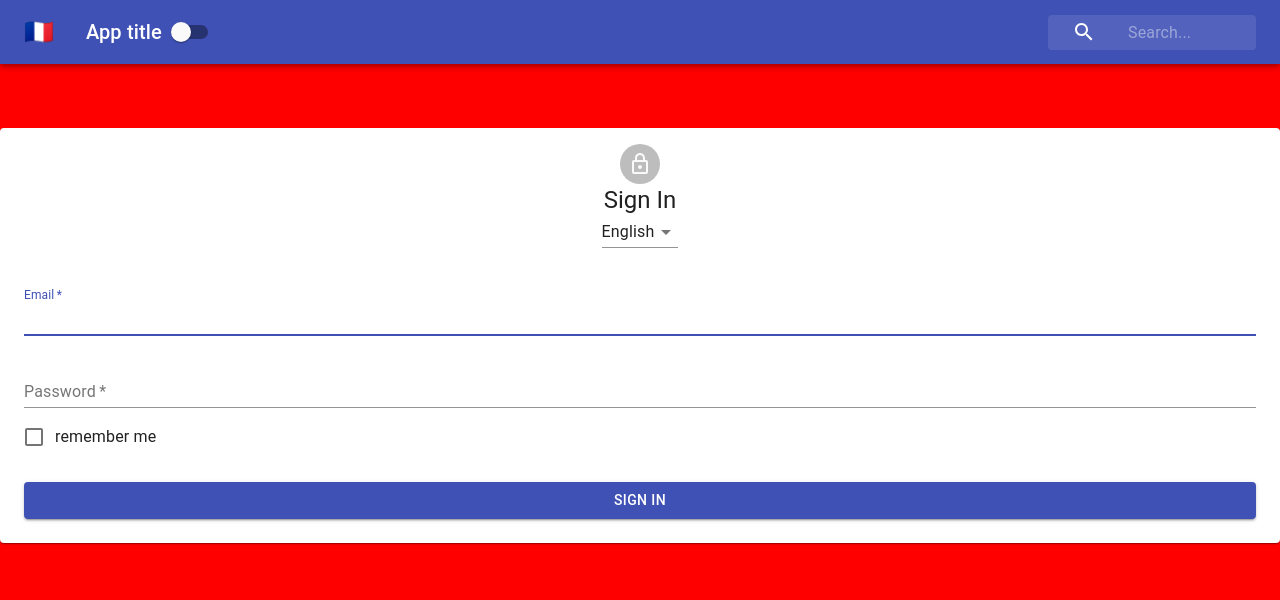
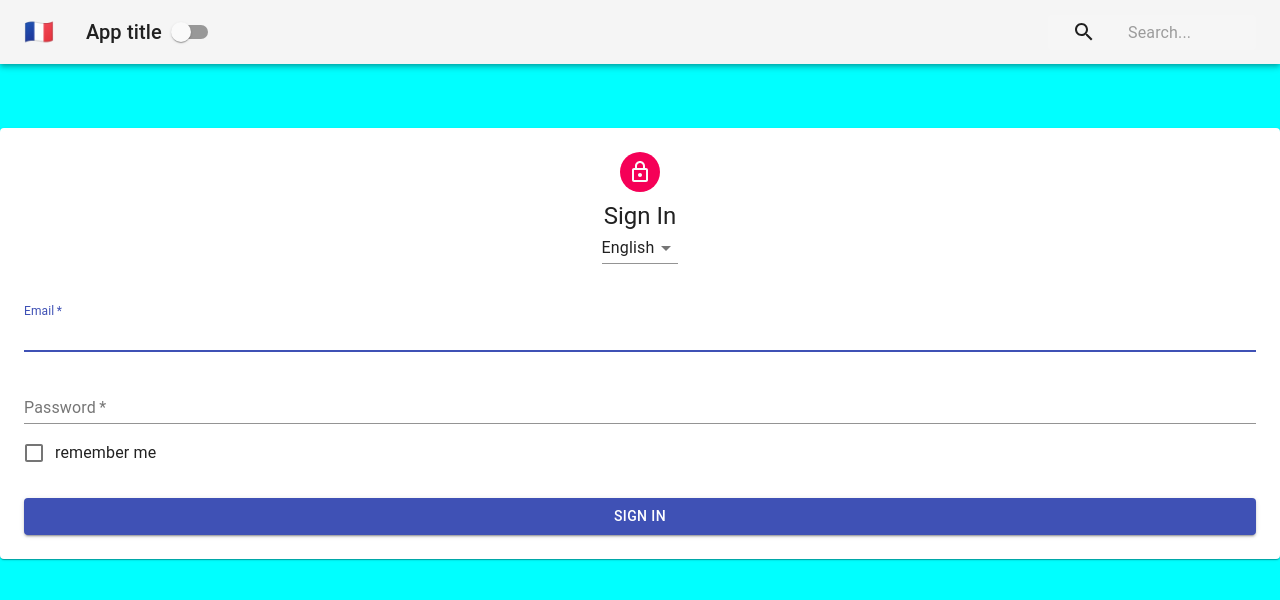
Before and after one commit to vanessanaja/context-app, a React (Create React App) app: page / in a window 1280 px wide. Shown: the top 600 px of the page. Built offline with nearby package versions, Linux system fonts and the light colour scheme.

Commit message:
add context for navbar

```diff
--- a/src/App.js
+++ b/src/App.js
@@ -3,14 +3,17 @@ import Navbar from './Navbar';
 import Form from './Form';
 import PageContent from './PageContent';
 import './App.css';
+import { ThemeProvider } from './context/ThemeContext';
 
 class App extends Component{
   render() {
   return (
+    <ThemeProvider>
       <PageContent>
         <Navbar />
         <Form />
       </PageContent>
+     </ThemeProvider>
     );
   }
 }
--- a/src/Form.js
+++ b/src/Form.js
@@ -21,7 +21,7 @@ class Form extends Component {
     return (
       <main className={classes.name}>
         <Paper className={classes.paper}>
-          <Avatar clasName={classes.avatar}>
+          <Avatar className={classes.avatar}>
             <LockOutlinedIcon/>
           </Avatar>
           <Typography variant='h5'>Sign In</Typography>
--- a/src/Navbar.js
+++ b/src/Navbar.js
@@ -10,13 +10,17 @@ import Switch from "@material-ui/core/Switch";
 import { withStyles } from "@material-ui/core/styles";
 import App from "./App";
 import styles from './styles/NavbarStyles';
+import {ThemeContext} from './context/ThemeContext';
 
 class Navbar extends Component {
+  static contextType = ThemeContext;// this tells the class to look up and see if it's nested
+  //inside a ThemeProvider (the nearest one of it's nested inside more than one)
   render() {
+    const {isDarkMode} = this.context;
     const {classes} = this.props;
     return (
       <div className={classes.root}>
-        <AppBar position='static' color='primary'>
+        <AppBar position='static' color={isDarkMode ? 'default' : 'primary'}>
           <Toolbar>
             <IconButton className={classes.menuButton} color='inherit' >
               <span>🇫🇷</span>
--- a/src/PageContent.js
+++ b/src/PageContent.js
@@ -3,7 +3,7 @@ import React, { Component } from "react";
 export default class PageContent extends Component {
   render() {
     const styles = {
-      backgroundColor: 'red',
+      backgroundColor: 'aqua',
       height: '100vh',
       width: '100vw',
     }
--- /dev/null
+++ b/src/context/ThemeContext.js
@@ -0,0 +1,17 @@
+import React, { Component, createContext } from "react";
+
+export const ThemeContext = createContext();
+
+export class ThemeProvider extends Component {
+  constructor(props){
+    super(props);
+    this.state = { isDarkMode: true }
+  }
+  render(){
+    return (
+      <ThemeContext.Provider value={{...this.state, someOtherStateJustForShow: true}}>
+        {this.props.children}
+      </ThemeContext.Provider>
+    );
+  }
+}
```
